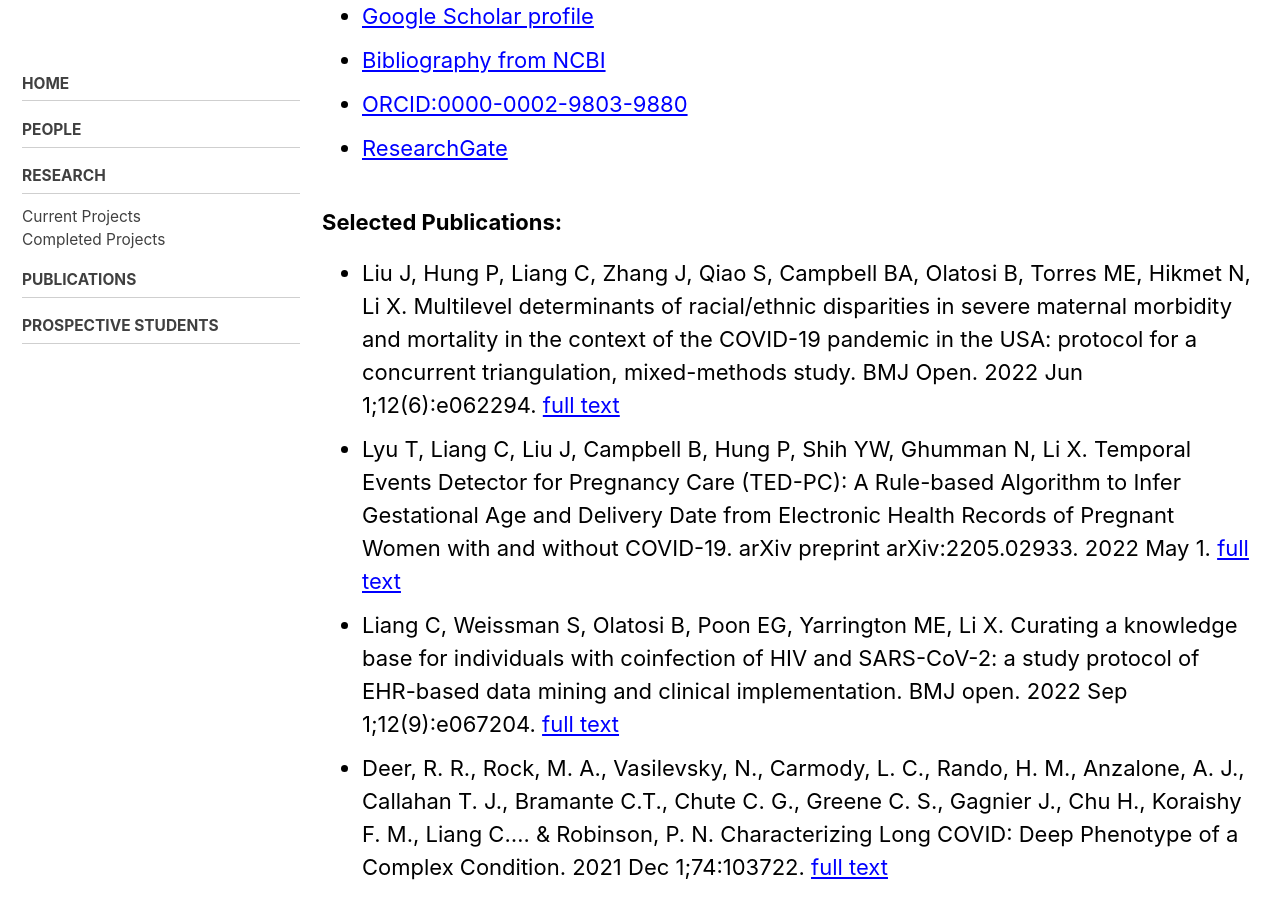
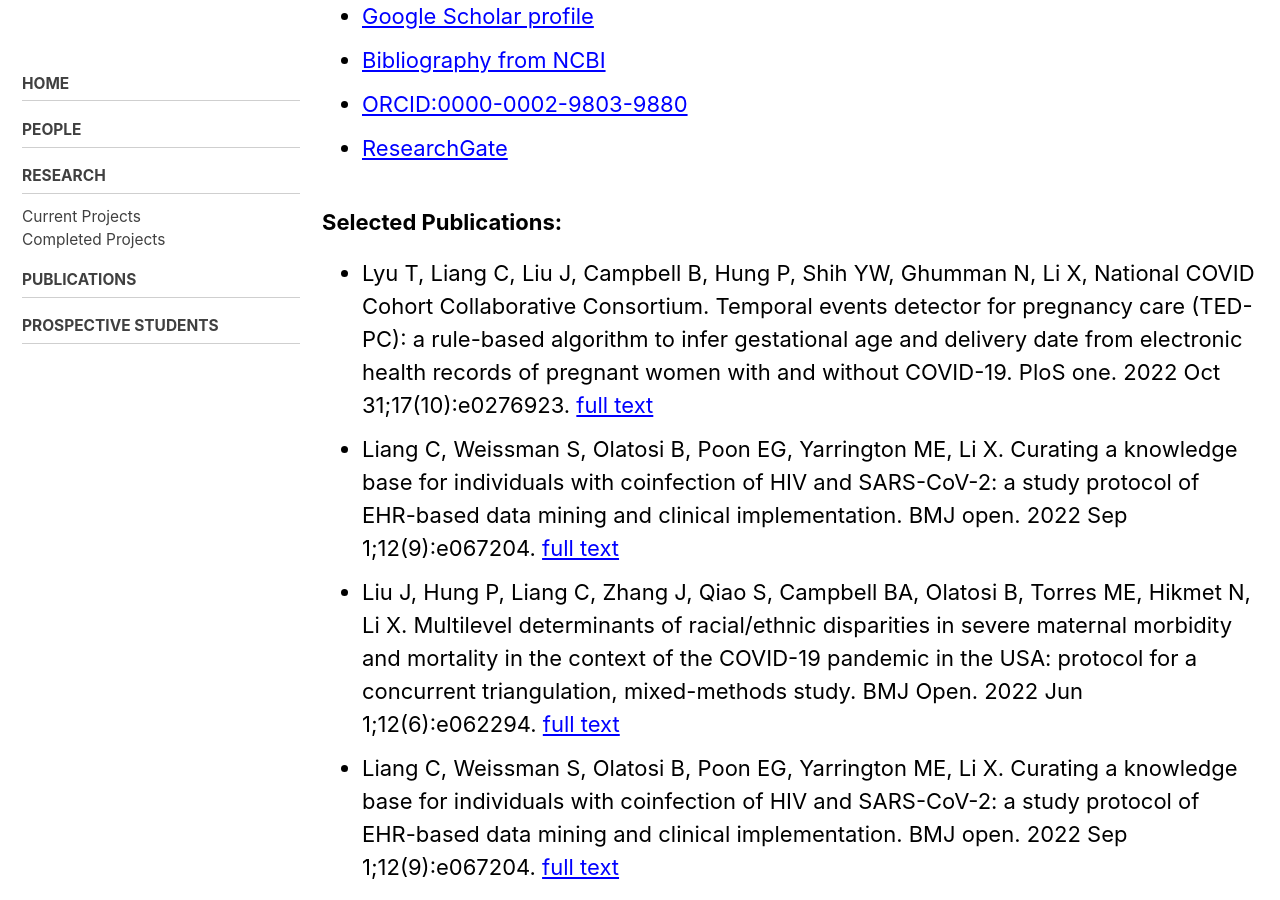
Before and after one commit to nehcgnail/nehcgnail.github.io, a Jekyll site: the page built from _pages/publications.md, in a window 1280 px wide and 900 px high, scrolled down 798 px. Built offline with Jekyll 4.4.1, drawn with Linux system fonts in a browser that asks for light colours; cached includes are drawn as plain includes; nearby versions of some CDN libraries.

Commit message:
Update publications.md

```diff
--- a/_pages/publications.md
+++ b/_pages/publications.md
@@ -15,8 +15,9 @@ header:
 - [ResearchGate](https://www.researchgate.net/profile/Chen_Liang32)<br/>
 
 ### Selected Publications:
+- Lyu T, Liang C, Liu J, Campbell B, Hung P, Shih YW, Ghumman N, Li X, National COVID Cohort Collaborative Consortium. Temporal events detector for pregnancy care (TED-PC): a rule-based algorithm to infer gestational age and delivery date from electronic health records of pregnant women with and without COVID-19. PloS one. 2022 Oct 31;17(10):e0276923. [full text](https://journals.plos.org/plosone/article?id=10.1371/journal.pone.0276923)
+- Liang C, Weissman S, Olatosi B, Poon EG, Yarrington ME, Li X. Curating a knowledge base for individuals with coinfection of HIV and SARS-CoV-2: a study protocol of EHR-based data mining and clinical implementation. BMJ open. 2022 Sep 1;12(9):e067204. [full text](https://bmjopen.bmj.com/content/12/9/e067204.abstract)
 - Liu J, Hung P, Liang C, Zhang J, Qiao S, Campbell BA, Olatosi B, Torres ME, Hikmet N, Li X. Multilevel determinants of racial/ethnic disparities in severe maternal morbidity and mortality in the context of the COVID-19 pandemic in the USA: protocol for a concurrent triangulation, mixed-methods study. BMJ Open. 2022 Jun 1;12(6):e062294. [full text](https://bmjopen.bmj.com/content/12/6/e062294)
-- Lyu T, Liang C, Liu J, Campbell B, Hung P, Shih YW, Ghumman N, Li X. Temporal Events Detector for Pregnancy Care (TED-PC): A Rule-based Algorithm to Infer Gestational Age and Delivery Date from Electronic Health Records of Pregnant Women with and without COVID-19. arXiv preprint arXiv:2205.02933. 2022 May 1. [full text](https://arxiv.org/abs/2205.02933)
 - Liang C, Weissman S, Olatosi B, Poon EG, Yarrington ME, Li X. Curating a knowledge base for individuals with coinfection of HIV and SARS-CoV-2: a study protocol of EHR-based data mining and clinical implementation. BMJ open. 2022 Sep 1;12(9):e067204. [full text](https://bmjopen.bmj.com/content/12/9/e067204.abstract)
 - Deer, R. R., Rock, M. A., Vasilevsky, N., Carmody, L. C., Rando, H. M., Anzalone, A. J., Callahan T. J., Bramante C.T., Chute C. G., Greene C. S., Gagnier J., Chu H., Koraishy F. M., Liang C.... & Robinson, P. N. Characterizing Long COVID: Deep Phenotype of a Complex Condition. 2021 Dec 1;74:103722. [full text](https://www.sciencedirect.com/science/article/pii/S2352396421005168)
 - Lyu T, Hair N, Yell N, Li Z, Qiao S, Liang C, Li X. Temporal geospatial analysis of COVID-19 pre-infection determinants of risk in South Carolina. International Journal of Environmental Research and Public Health. 2021 Sep 14;18(18):9673. [full text](https://www.mdpi.com/1660-4601/18/18/9673)
```
